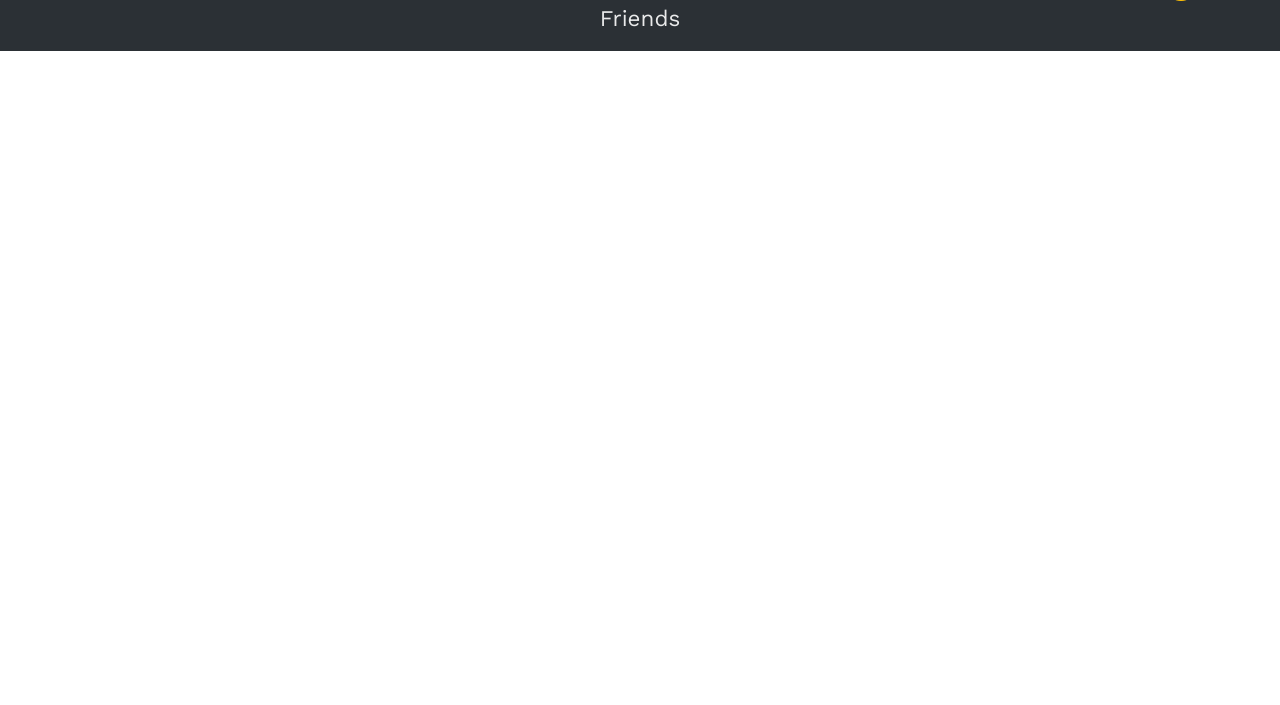
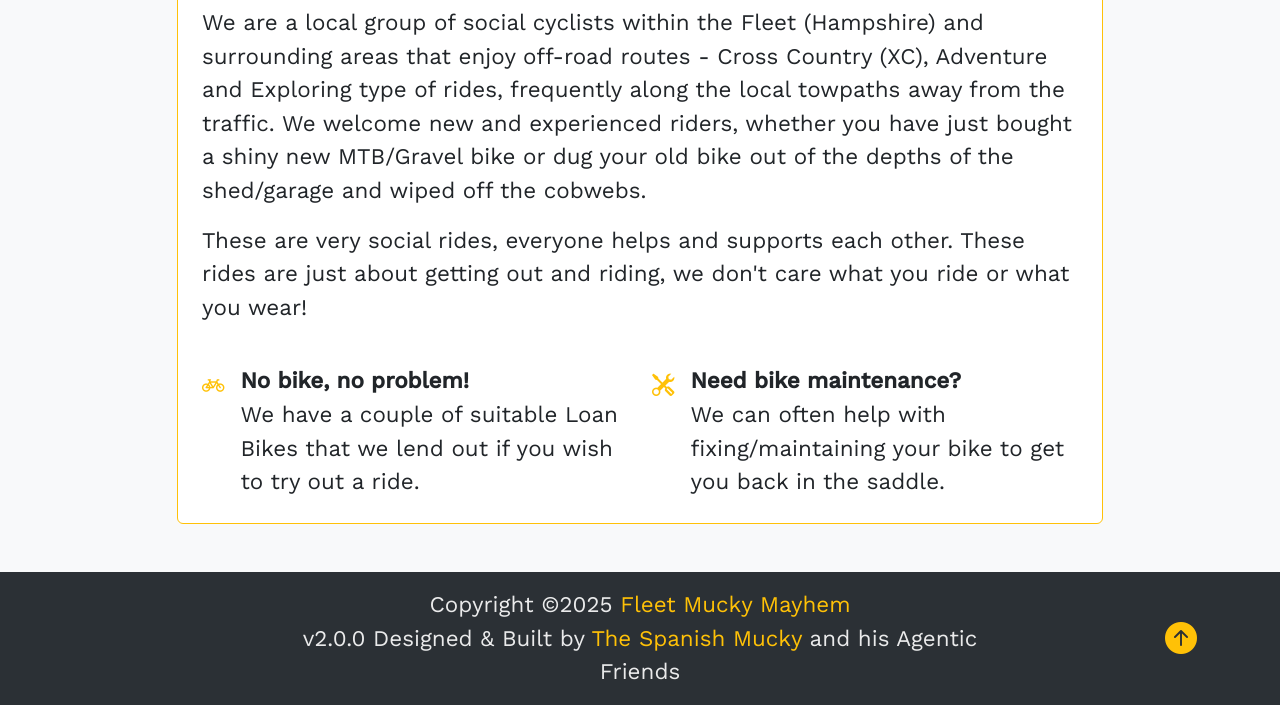
Before and after one commit to Martin-Ferrero-Thompson/ai-fmm, a website built with Vite: page index.html in a window 1280 px wide. Shown: the part 754-1459 px from the top of the page. Before the commit the page ends 805 px from the top, so only its background shows below. Built offline with nearby package versions, Linux system fonts and the light colour scheme.

Commit message:
Update Hero/Home added text block

```diff
--- a/index.html
+++ b/index.html
@@ -157,6 +157,33 @@
                 </div>
               </div>
             </div>
+
+            <!-- Welcome Text Section -->
+            <div class="welcome-section mt-5">
+              <div class="card border-warning">
+                <div class="card-body p-4">
+                  <h2 class="text-center mb-4" style="font-family: 'Urbanist', sans-serif; color: var(--brand-color);">Who We Are?</h2>
+                  <div class="row g-4">
+                    <div class="col-md-12">
+                      <p>We are a local group of social cyclists within the Fleet (Hampshire) and surrounding areas that enjoy off-road routes - Cross Country (XC), Adventure and Exploring type of rides, frequently along the local towpaths away from the traffic. We welcome new and experienced riders, whether you have just bought a shiny new MTB/Gravel bike or dug your old bike out of the depths of the shed/garage and wiped off the cobwebs.</p>
+                      <p>These are very social rides, everyone helps and supports each other. These rides are just about getting out and riding, we don't care what you ride or what you wear!</p>
+                    </div>
+                    <div class="col-md-6">
+                      <div class="d-flex align-items-start">
+                        <i class="bi bi-bicycle text-warning me-3 mt-1" style="font-size: 1.4rem;"></i>
+                        <p class="mb-0"><strong>No bike, no problem!</strong><br>We have a couple of suitable Loan Bikes that we lend out if you wish to try out a ride.</p>
+                      </div>
+                    </div>
+                    <div class="col-md-6">
+                      <div class="d-flex align-items-start">
+                        <i class="bi bi-tools text-warning me-3 mt-1" style="font-size: 1.4rem;"></i>
+                        <p class="mb-0"><strong>Need bike maintenance?</strong><br>We can often help with fixing/maintaining your bike to get you back in the saddle.</p>
+                      </div>
+                    </div>
+                  </div>
+                </div>
+              </div>
+            </div>
           </div>
         </div>
       </div>
```
